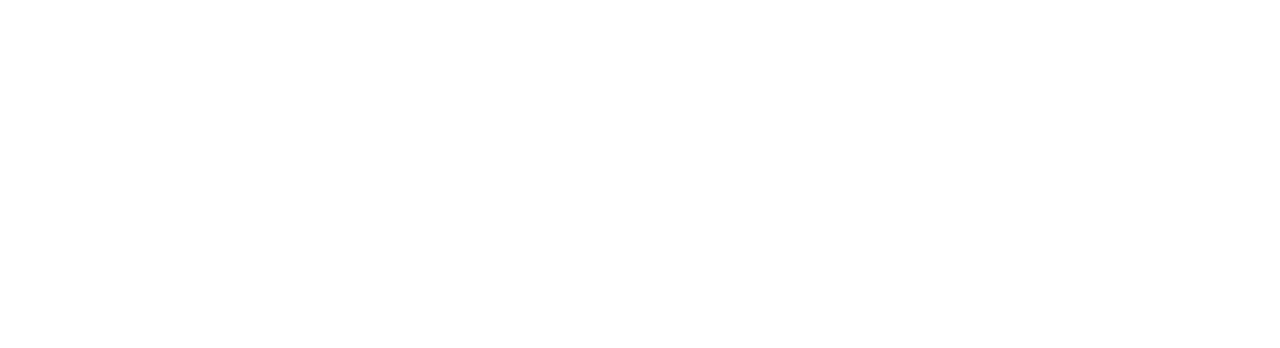
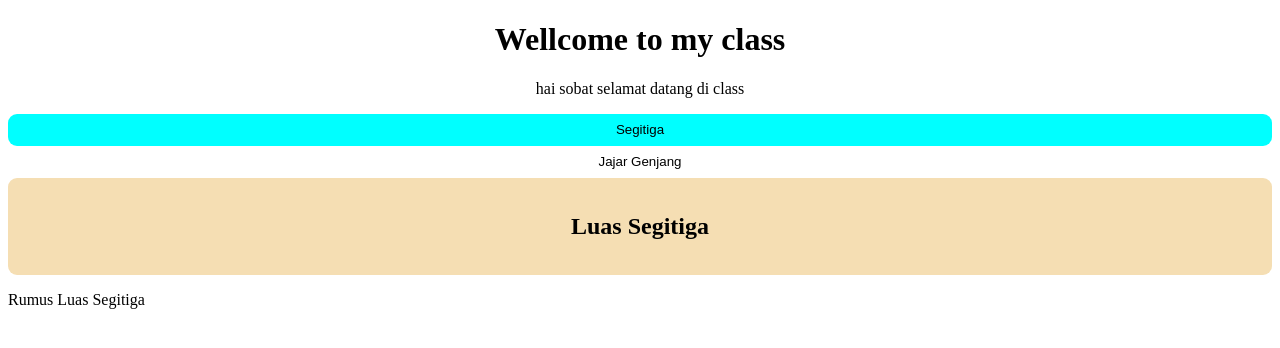
Before and after one commit to revou-fundamental-course/02-sept-24-jamallatief, a plain HTML site: page index.html in a window 1280 px wide. Drawn offline with Linux system fonts and the light colour scheme.

Commit message:
konfigurasi mini projek

```diff
--- a/css/styles.css
+++ b/css/styles.css
@@ -1 +1,35 @@
 /* ini css */
+
+.main-header{
+    text-align: center;
+}
+
+.selection-conten{
+    display: flex;
+    flex-direction: column;
+}
+
+.selection-btn{
+    height: 32px;
+    border: none;
+    border-radius: 9px;
+}
+
+.aqua-color{
+    background-color: aqua;
+}
+
+.aquamarine-color{
+    background-color: white;
+}
+
+.luas-segitiga-header{
+    border: 1px solid;
+    padding-top: 35px;
+    padding-bottom: 35px;
+    margin: 0;
+    background: wheat;
+    text-align: center;
+    border: none;
+    border-radius: 9px;
+}
--- a/index.html
+++ b/index.html
@@ -8,5 +8,30 @@
 </head>
 <body>
 
+    <header class="main-header">
+        <h1> Wellcome to my class</h1>
+        <p>hai sobat selamat datang di class</p>
+    </header>
+
+    <main>
+        <section class="selection-conten">
+            <button href="#" type="butom" class="selection-btn aqua-color">Segitiga</button>
+            <button href="#" type="buttom" class="selection-btn aquamarine-color">Jajar Genjang</button>
+        </section>
+
+        <section>
+            <header>
+                <h1 class="luas-segitiga-header">Luas Segitiga</h1>
+            </header>
+
+            <article class="">
+                <div class="Luas-Segitita-img"></div>
+                <p>Rumus Luas Segitiga</p>
+            </article>
+
+            <form></form>
+        </section>
+
+    </main>
 </body>
 </html>
```
